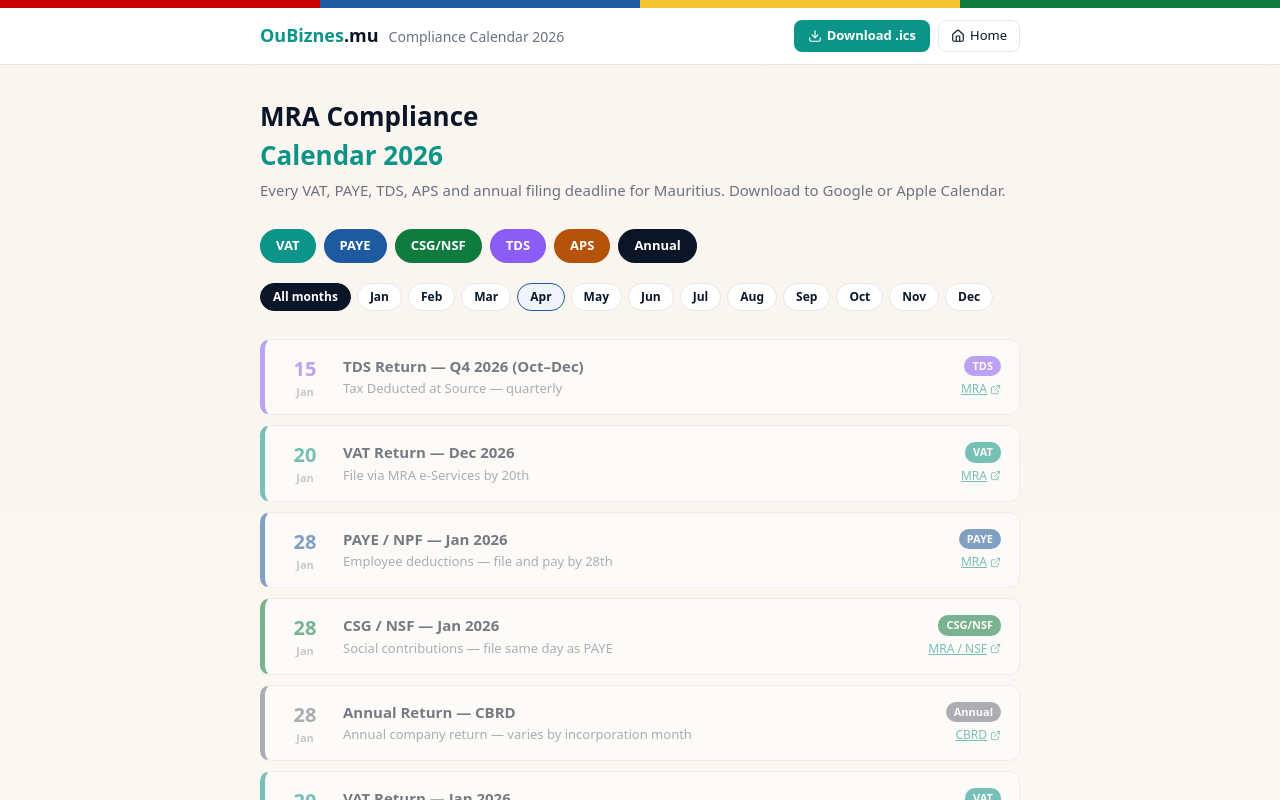
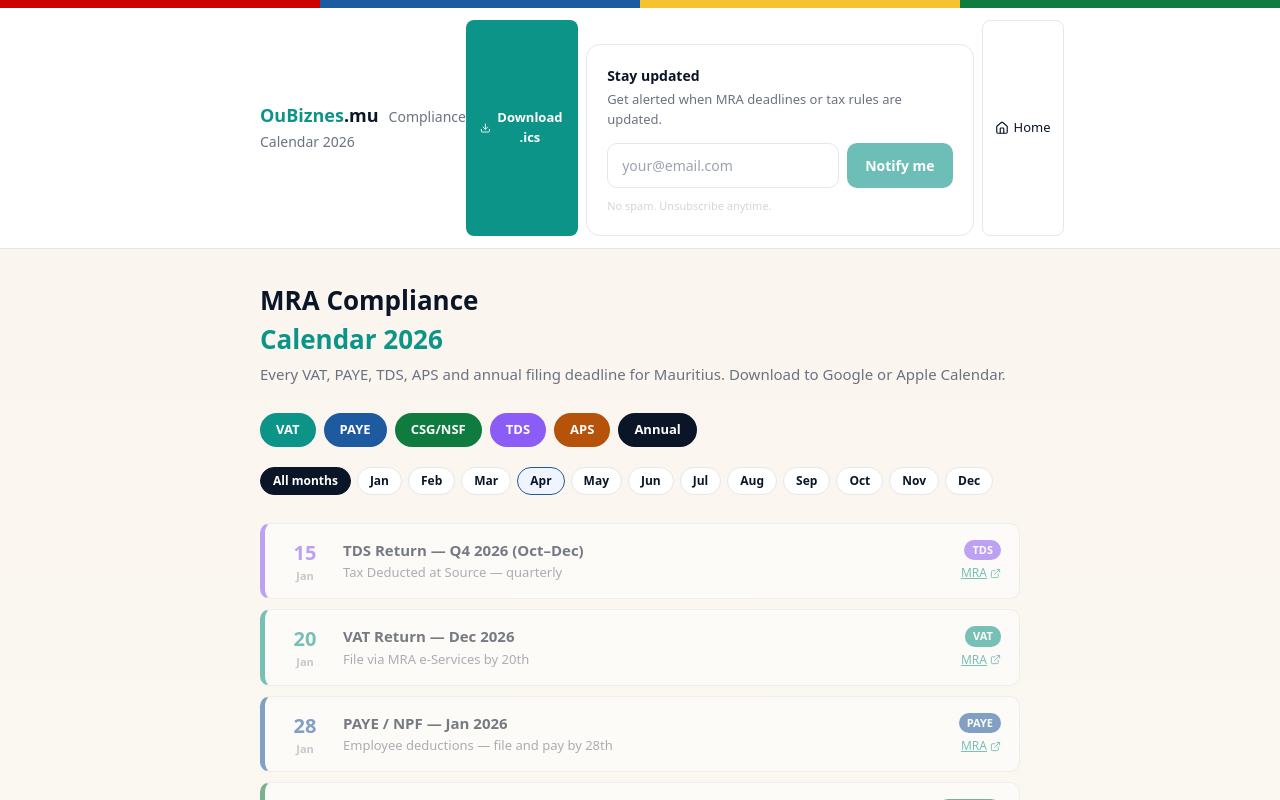
Before and after one commit to pravish1922-ctrl/oubiznes, a Next.js app: page /calendar in a window 1280 px wide. Shown: the top 800 px of the page. Built offline with nearby package versions, Linux system fonts and the light colour scheme.

Commit message:
Update page.jsx

```diff
--- a/app/calendar/page.jsx
+++ b/app/calendar/page.jsx
@@ -2,6 +2,7 @@
 import { useState } from "react";
 import Link from "next/link";
 import { Home, Download, RotateCcw, ExternalLink } from "lucide-react";
+import EmailCapture from "@/components/EmailCapture";
 
 const NAVY = "#0A1628";
 const CORAL = "#0D9488";
@@ -136,6 +137,7 @@ export default function ComplianceCalendar() {
             <button onClick={generateICS} style={{ display: "flex", alignItems: "center", gap: 5, fontSize: 13, color: "#fff", background: CORAL, border: "none", borderRadius: 8, padding: "6px 14px", cursor: "pointer", fontWeight: 600 }}>
               <Download size={14} /> Download .ics
             </button>
+            <EmailCapture source="/calendar" message="Get alerted when MRA deadlines or tax rules are updated." />
             <Link href="/" style={{ display: "flex", alignItems: "center", gap: 5, fontSize: 13, color: NAVY, border: "1px solid #e5e7eb", borderRadius: 8, padding: "5px 12px", textDecoration: "none" }}>
               <Home size={14} /> Home
             </Link>
```
